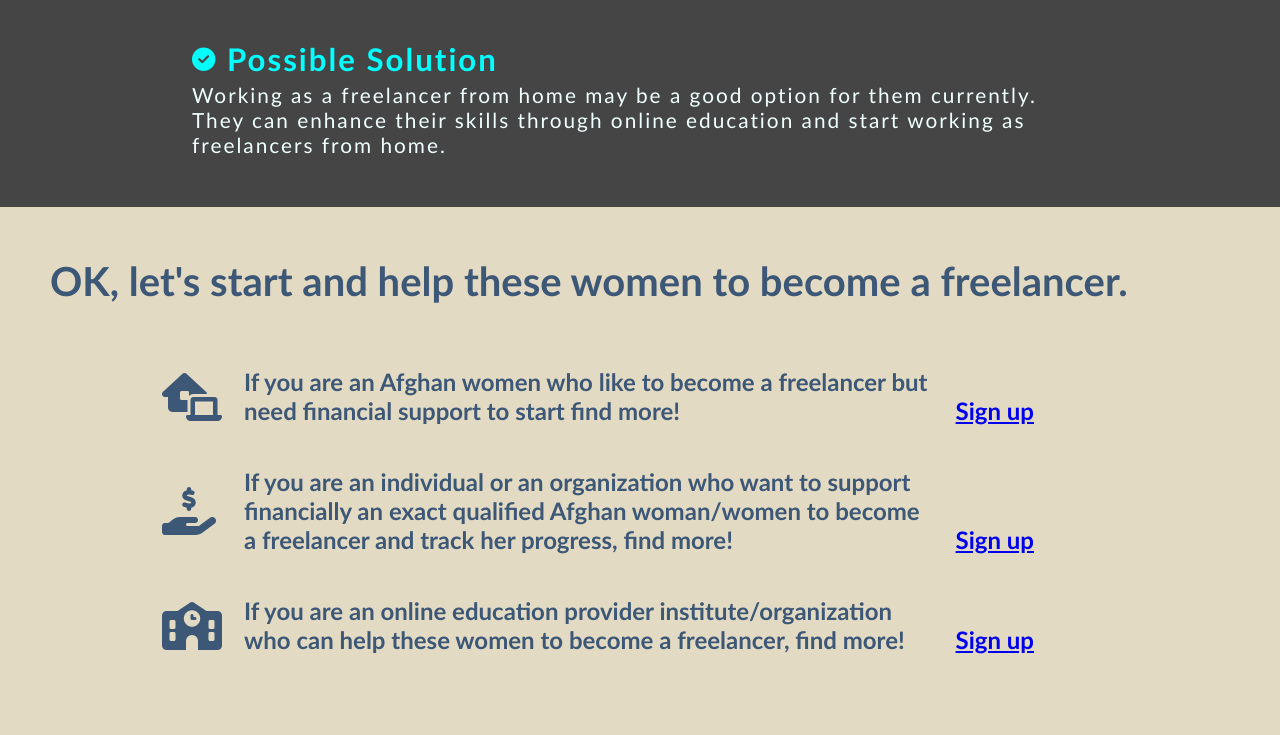
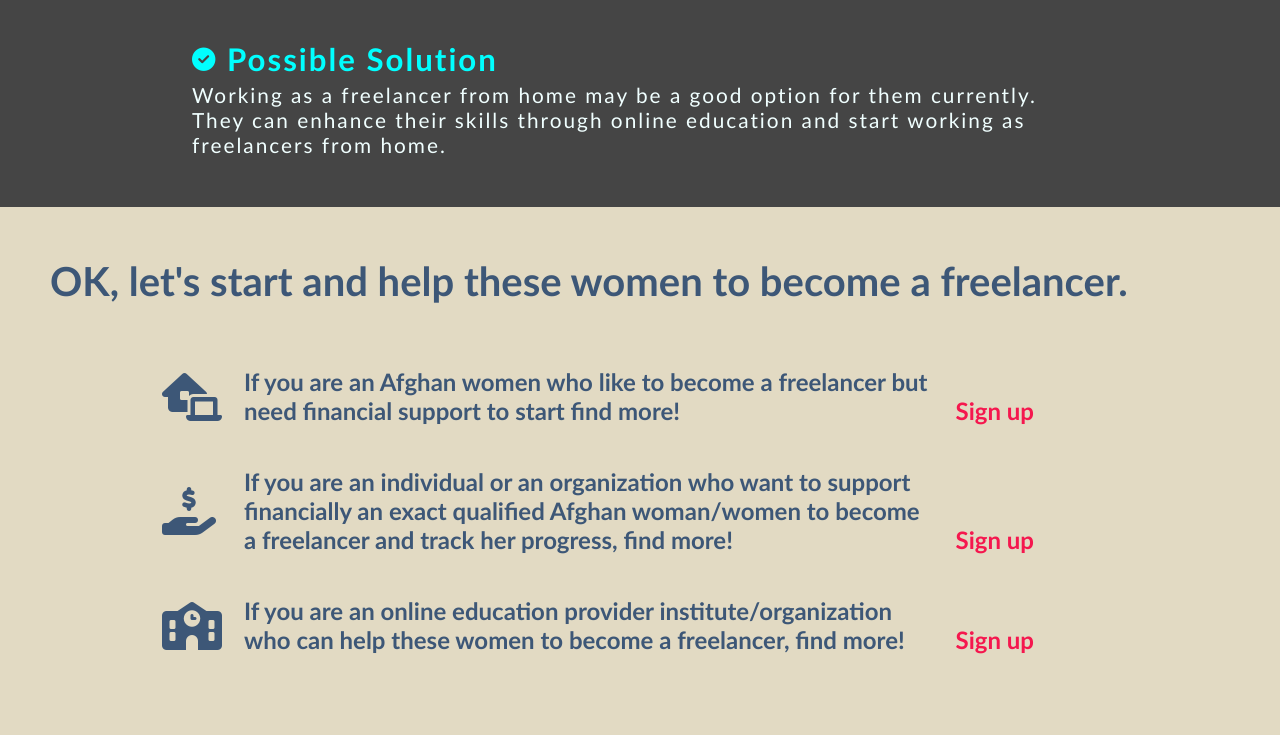
Before and after one commit to Code-Institute-Submissions/first-project-21, a plain HTML site: page index.html in a window 1280 px wide. Shown: the part 1859-2594 px from the top of the page. Drawn offline with Linux system fonts and the light colour scheme.

Commit message:
style #starting section: remove  text decoration for links, add text-shodow as  a:hover

```diff
--- a/assets/css/style.css
+++ b/assets/css/style.css
@@ -62,6 +62,8 @@ header {
     font-size: 600;
     border: solid 1px #7B96C2ff;
     text-align: center;
+    color: #454545;
+
 
 
 
@@ -326,10 +328,21 @@ header {
 
 }
 
-#Starting-td {
+#starting-td {
     color: #F5174e;
-    vertical-align: bottom;
+    vertical-align:bottom;
     white-space: nowrap;
+
+
+}
+
+#starting-td a {
+    text-decoration: none;
+    color: #F5174e;
+}
+
+#starting-td a:hover {
+    text-shadow: 0 0 10px rgb(24, 22, 22);
 }
 
 /* media query for statistics from 1120 screen size */
--- a/index.html
+++ b/index.html
@@ -86,18 +86,18 @@
             <tr>
                 <td><i class="fa-solid fa-house-laptop fa-2xl"></i></td>
                 <td>If you are an Afghan women who like to become a freelancer but need financial support to start find more!</td>
-                <td id="Starting-td"><a href="apply-form.html">Sign up</a></td>
+                <td id="starting-td"><a href="apply-form.html">Sign up</a></td>
             </tr>
             <tr>
                 <td><i class="fa-solid fa-hand-holding-dollar fa-2xl"></i></td>
                 <td>If you are an individual or an organization who want to support financially an exact qualified Afghan woman/women to become a freelancer and track her progress, find more!
                 </td>
-                <td id="Starting-td"><a href="supporter-form.html">Sign up</a></td>
+                <td id="starting-td"><a href="supporter-form.html">Sign up</a></td>
             </tr>
             <tr>
                 <td><i class="fa-solid fa-school fa-2xl"></i></td>
                 <td>If you are an online education provider institute/organization who can help these women to become a freelancer, find more!</td>
-                <td id="Starting-td"><a href="institute-form.html">Sign up</a></td>
+                <td id="starting-td"><a href="institute-form.html">Sign up</a></td>
             </tr>
         </table>
     </section>
```
